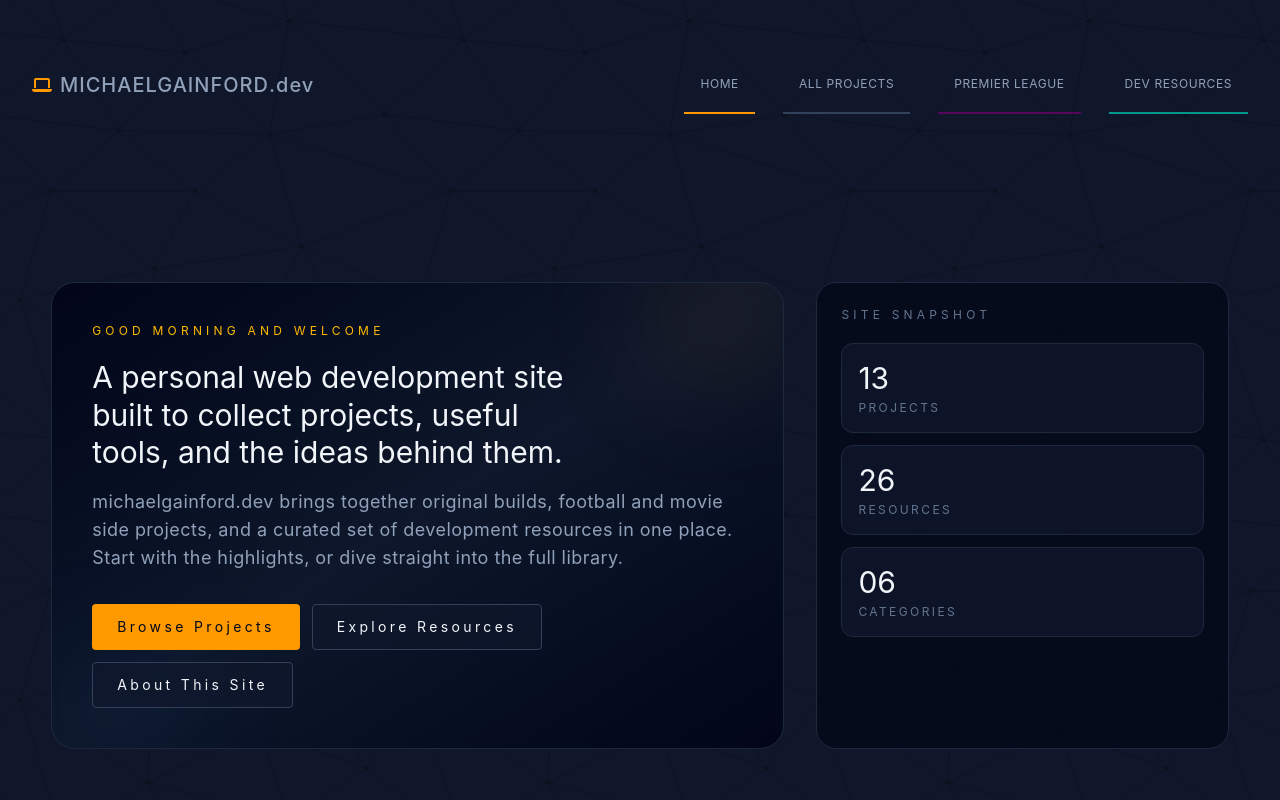
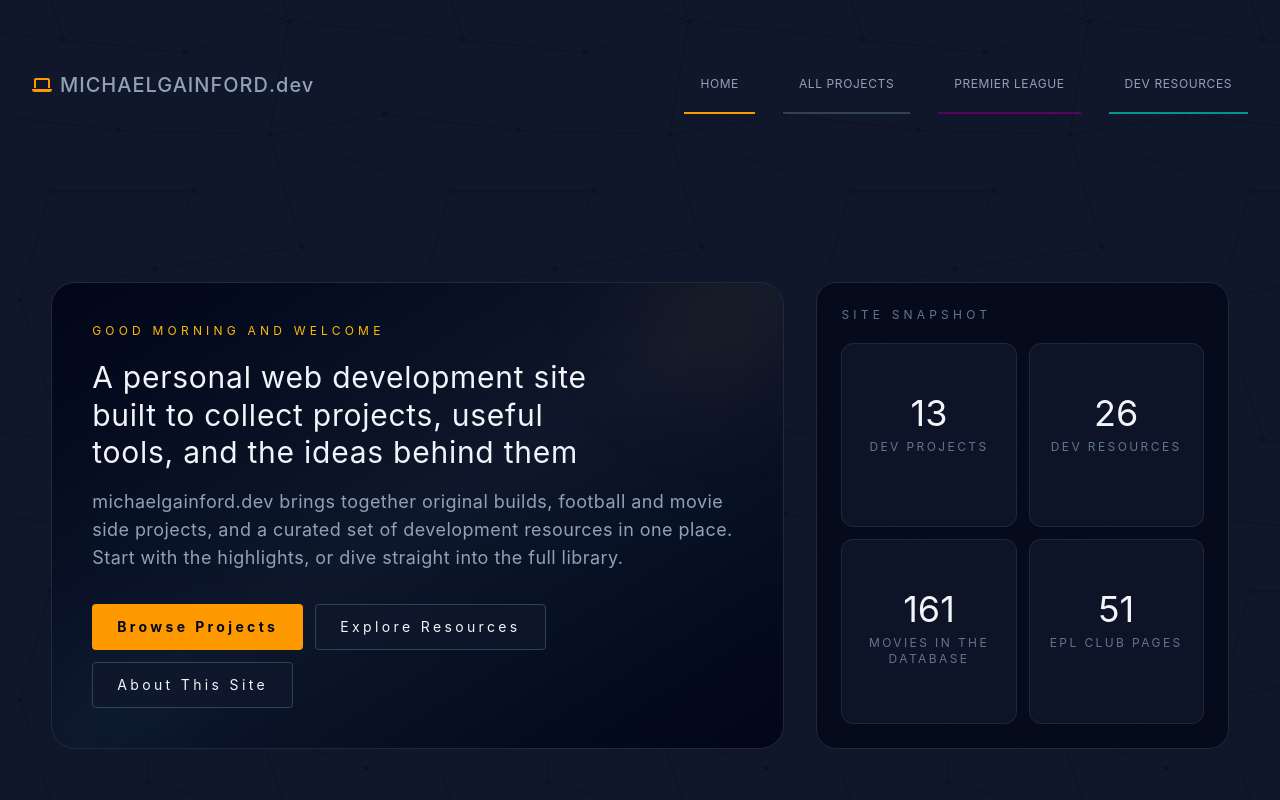
Before and after one commit to michaelgainford/michaelgainford.github.io, a Next.js app: page / in a window 1280 px wide. Shown: the top 800 px of the page. Built offline with nearby package versions, Linux system fonts and the light colour scheme.

Commit message:
Update home page layout and snapshot

```diff
--- a/app/page.jsx
+++ b/app/page.jsx
@@ -5,22 +5,29 @@ import {
 	globalWrapperFixedWidth
 } from "@/variables/Styles";
 import Header from "@/components/header/_Header";
-import HomeIntro from "@/components/page_specific/home/Home_Intro";
+import HomeIntro, { HomeSnapshot } from "@/components/page_specific/home/Home_Intro";
 import HomeSpotlight from "@/components/page_specific/home/Home_Spotlight";
 import HomeResources from "@/components/page_specific/home/Home_Resources";
 import HomeProjects from "@/components/page_specific/home/Home_Projects";
 import Footer from "@/components/footer/_Footer";
+import { DataForMoviesList } from "@/variables/ProjectMovies";
+import PremierLeagueData from "@/data/data_for__englishpremierleague.json";
+
+const clubPageCount = PremierLeagueData.Clubs.filter((club) => club.displayPage === true).length;
 
 export default function Page_Home() {
 	return (
 		<div className={`${brandPageBackground} ${globalPageStyles} ${brandTextColour}`}>
 			<Header />
 			<main className={globalWrapperFixedWidth}>
-				<HomeIntro />
+				<HomeIntro movieCount={DataForMoviesList.length} clubPageCount={clubPageCount} />
 				<HomeSpotlight />
-				<div className="flex w-full gap-12 pb-10 max-lg:flex-col max-lg:gap-10 lg:gap-20 lg:pb-14 xl:gap-24 xl:pb-16 2xl:gap-32">
+				<div className="flex w-full gap-12 pb-4 max-lg:flex-col max-lg:gap-10 lg:gap-20 lg:pb-14 xl:gap-24 xl:pb-16 2xl:gap-32">
 					<HomeProjects />
 					<HomeResources />
+					<div className="w-full lg:hidden">
+						<HomeSnapshot movieCount={DataForMoviesList.length} clubPageCount={clubPageCount} />
+					</div>
 				</div>
 			</main>
 			<Footer />
--- a/components/page_specific/home/Home_Intro.jsx
+++ b/components/page_specific/home/Home_Intro.jsx
@@ -22,34 +22,56 @@ function timeBasedGreeting() {
 const activeProjects = dataForAllProjects.filter(
 	(project) => project.projectStatus.archived === false
 );
-const categories = new Set(activeProjects.map((project) => project.category));
-
 const statItems = [
 	{
-		label: "Projects",
-		value: activeProjects.length.toString().padStart(2, "0")
+		label: "Dev Projects",
+		value: activeProjects.length.toString().padStart(2, "0"),
+		href: "/projects"
 	},
 	{
-		label: "Resources",
-		value: devResources.length.toString().padStart(2, "0")
-	},
-	{
-		label: "Categories",
-		value: categories.size.toString().padStart(2, "0")
+		label: "Dev Resources",
+		value: devResources.length.toString().padStart(2, "0"),
+		href: "/web-development/dev-resources"
 	}
 ];
 
 const primaryLinkStyles =
-	"inline-flex items-center justify-center rounded-sm border border-amber-500/40 bg-amber-500 px-5 py-3 text-xxs-plus tracking-em-18 text-slate-950 transition duration-300 hover:-translate-y-1 hover:bg-amber-400 sm:px-6 sm:text-xs sm:tracking-em-24 lg:text-sm";
+	"inline-flex items-center justify-center rounded-sm border border-amber-500/40 bg-amber-500 px-5 py-3 text-xxs-plus tracking-em-18 text-slate-950 transition duration-300 hover:-translate-y-1 hover:bg-amber-400 sm:px-6 sm:text-xs sm:tracking-em-24 lg:text-sm font-bold";
 const secondaryLinkStyles =
 	"inline-flex items-center justify-center rounded-sm border border-slate-700 bg-slate-900/70 px-5 py-3 text-xxs-plus tracking-em-18 text-slate-100 transition duration-300 hover:-translate-y-1 hover:border-slate-500 hover:bg-slate-800 sm:px-6 sm:text-xs sm:tracking-em-24 lg:text-sm";
 
-export default function Component_HomePageIntro() {
+export function HomeSnapshot({ movieCount, clubPageCount }) {
+	const snapshotItems = [
+		...statItems,
+		{ label: "Movies in the database", value: movieCount.toString().padStart(2, "0"), href: "/projects/movies-database" },
+		{ label: "EPL Club Pages", value: clubPageCount.toString().padStart(2, "0"), href: "/projects/football/competitions/english-premier-league/all-clubs" }
+	];
+
 	return (
-		<section className="relative w-full pt-10 pb-10 lg:pt-14 lg:pb-14 xl:pt-16 xl:pb-16">
+		<div className="rounded-xl border border-slate-800 bg-slate-950/70 p-4 sm:rounded-[1.25rem] sm:p-6 lg:flex lg:flex-col">
+			<p className="text-xxs uppercase tracking-em-18 text-slate-500 sm:text-xs sm:tracking-em-35">
+				Site Snapshot
+			</p>
+			<div className="mt-5 grid grid-cols-2 gap-3 sm:grid-cols-4 lg:flex-1 lg:auto-rows-fr lg:grid-cols-2">
+				{snapshotItems.map((item) => (
+					<Link key={item.label} href={item.href} className="rounded-lg border border-slate-800 bg-slate-900/80 p-3 sm:rounded-xl sm:p-4 transition-colors hover:border-amber-500/80 focus-visible:outline-2 focus-visible:outline-offset-2 focus-visible:outline-amber-400 lg:grid lg:grid-rows-2 gap-y-2">
+						<p className="text-2xl text-slate-100 sm:text-3xl lg:flex lg:items-end lg:text-4xl leading-none text-center justify-center">{item.value}</p>
+						<p className="mt-1 text-micro uppercase tracking-em-12 text-slate-500 sm:text-xs sm:tracking-em-20 lg:mt-0 lg:flex lg:items-start justify-center text-center">
+							{item.label}
+						</p>
+					</Link>
+				))}
+			</div>
+		</div>
+	);
+}
+
+export default function Component_HomePageIntro({ movieCount, clubPageCount }) {
+	return (
+		<section className="relative w-full pt-4 pb-6 lg:pt-14 lg:pb-14 xl:pt-16 xl:pb-16">
 			<div className="absolute inset-x-0 top-4 -z-10 h-48 rounded-4xl bg-linear-to-r from-amber-500/10 via-transparent to-sky-500/10 blur-3xl" />
-			<div className="grid items-stretch gap-6 lg:grid-cols-[minmax(0,1.6fr)_minmax(320px,0.9fr)] xl:gap-8">
-				<div className="relative overflow-hidden rounded-xl border border-slate-800 bg-linear-to-br from-slate-950 via-slate-900 to-slate-950 p-5 sm:rounded-3xl sm:p-8 xl:p-10">
+			<div className="grid items-stretch gap-10 lg:grid-cols-[minmax(0,1.6fr)_minmax(320px,0.9fr)] lg:gap-6 xl:gap-8">
+				<div className="relative mb-4 overflow-hidden rounded-xl border border-slate-800 bg-linear-to-br from-slate-950 via-slate-900 to-slate-950 p-5 sm:mb-0 sm:rounded-3xl sm:p-8 xl:p-10">
 					<div className="absolute -top-8 right-0 h-32 w-32 rounded-full bg-amber-500/10 blur-3xl" />
 					<div className="absolute bottom-0 left-8 h-24 w-24 rounded-full bg-sky-500/10 blur-3xl" />
 					<div className="relative flex h-full flex-col justify-between gap-8">
@@ -58,8 +80,8 @@ export default function Component_HomePageIntro() {
 								{timeBasedGreeting()} and welcome
 							</p>
 							<div className="space-y-4">
-								<h1 className="max-w-3xl text-xl leading-tight text-slate-100 text-balance md:text-2xl xl:text-3xl">
-									A personal web development site built to collect projects, useful tools, and the ideas behind them.
+								<h1 className="max-w-3xl text-xl leading-tight text-slate-100 text-balance tracking-wide md:text-2xl xl:text-3xl">
+									A personal web development site built to collect projects, useful tools, and the ideas behind them
 								</h1>
 								<p className="max-w-2xl text-sm leading-6 tracking-normal text-slate-400 sm:text-base sm:leading-7 sm:tracking-wide xl:text-lg">
 									michaelgainford.dev brings together original builds, football and movie side projects, and a curated set of development resources in one place. Start with the highlights, or dive straight into the full library.
@@ -80,23 +102,8 @@ export default function Component_HomePageIntro() {
 					</div>
 				</div>
 
-				<div className="grid gap-4 grid-cols-1 lg:grid-cols-1">
-					<div className="rounded-xl border border-slate-800 bg-slate-950/70 p-4 sm:rounded-[1.25rem] sm:p-6">
-					<p className="text-xxs uppercase tracking-em-18 text-slate-500 sm:text-xs sm:tracking-em-35">
-						Site Snapshot
-					</p>
-					<div className="mt-5 grid grid-cols-2 gap-3 sm:grid-cols-3 lg:grid-cols-1">
-						{statItems.map((item, index) => (
-							<div key={item.label} className={`rounded-lg border border-slate-800 bg-slate-900/80 p-3 sm:rounded-xl sm:p-4 ${index === 2 ? 'hidden sm:block' : ''}`}>
-								<p className="text-2xl text-slate-100 sm:text-3xl">{item.value}</p>
-								<p className="mt-1 text-micro uppercase tracking-em-12 text-slate-500 sm:text-xs sm:tracking-em-20">
-									{item.label}
-								</p>
-							</div>
-						))}
-					</div>
-					</div>
-
+				<div className="hidden gap-4 grid-cols-1 lg:grid lg:grid-cols-1">
+					<HomeSnapshot movieCount={movieCount} clubPageCount={clubPageCount} />
 				</div>
 			</div>
 		</section>
--- a/components/page_specific/home/Home_Projects.jsx
+++ b/components/page_specific/home/Home_Projects.jsx
@@ -6,7 +6,7 @@ import { featuredProjects } from "@/variables/Data";
 export default function Component_FeaturedProjects() {
 	return (
 		<div className="w-full rounded-xl border border-slate-800/80 bg-linear-to-br from-slate-950/70 via-slate-900/60 to-slate-950/70 p-4 projects-list sm:rounded-3xl sm:p-5 lg:p-6">
-			<H2SectionHeader text={`Featured Dev Projects`} />
+			<H2SectionHeader text={`Featured Dev Projects`} className="max-sm:text-left max-sm:text-xxs max-sm:leading-normal max-sm:tracking-em-18 max-sm:text-slate-500" />
 			{/* Featured Projects Grid */}
 			<div className="grid grid-cols-2 gap-3 sm:gap-4 md:gap-5 xl:gap-6">
 				{featuredProjects.map((project, index) => (
--- a/components/page_specific/home/Home_Resources.jsx
+++ b/components/page_specific/home/Home_Resources.jsx
@@ -6,7 +6,7 @@ import Button from "@/components/buttons/Button";
 export default function Component_FeaturedDevResources() {
 	return (
 		<div className="w-full rounded-xl border border-slate-800/80 bg-linear-to-br from-slate-950/70 via-slate-900/60 to-slate-950/70 p-4 sm:rounded-3xl sm:p-5 lg:p-6">
-			<H2SectionHeader text="Featured Dev Resources" />
+			<H2SectionHeader text="Featured Dev Resources" className="max-sm:text-left max-sm:text-xxs max-sm:leading-normal max-sm:tracking-em-18 max-sm:text-slate-500" />
 			<div className="grid justify-center grid-cols-2 gap-3 sm:gap-4 md:gap-5 xl:gap-6">
 				{featuredResourcesSortedByName.map((resource, index) => (
 					<Link
--- a/components/typography/H2_SectionHeader.jsx
+++ b/components/typography/H2_SectionHeader.jsx
@@ -1,6 +1,6 @@
-export default function Component_H2SectionHeader({ text }) {
+export default function Component_H2SectionHeader({ text, className = "" }) {
 	return (
-		<h2 className="py-2 mb-2 text-xs font-normal leading-relaxed tracking-wider text-center text-slate-400 max-sm:uppercase sm:text-base sm:text-left md:text-lg lg:text-lg lg:font-medium lg:py-4 lg:mb-3 xl:text-xl 2xl:mb-6 3xl:text-2xl">
+		<h2 className={`py-2 mb-2 text-xs font-normal leading-relaxed tracking-wider text-center text-slate-400 max-sm:uppercase sm:text-base sm:text-left md:text-lg lg:text-lg lg:font-medium lg:py-4 lg:mb-3 xl:text-xl 2xl:mb-6 3xl:text-2xl ${className}`}>
 			{text}
 		</h2>
 	)
```
